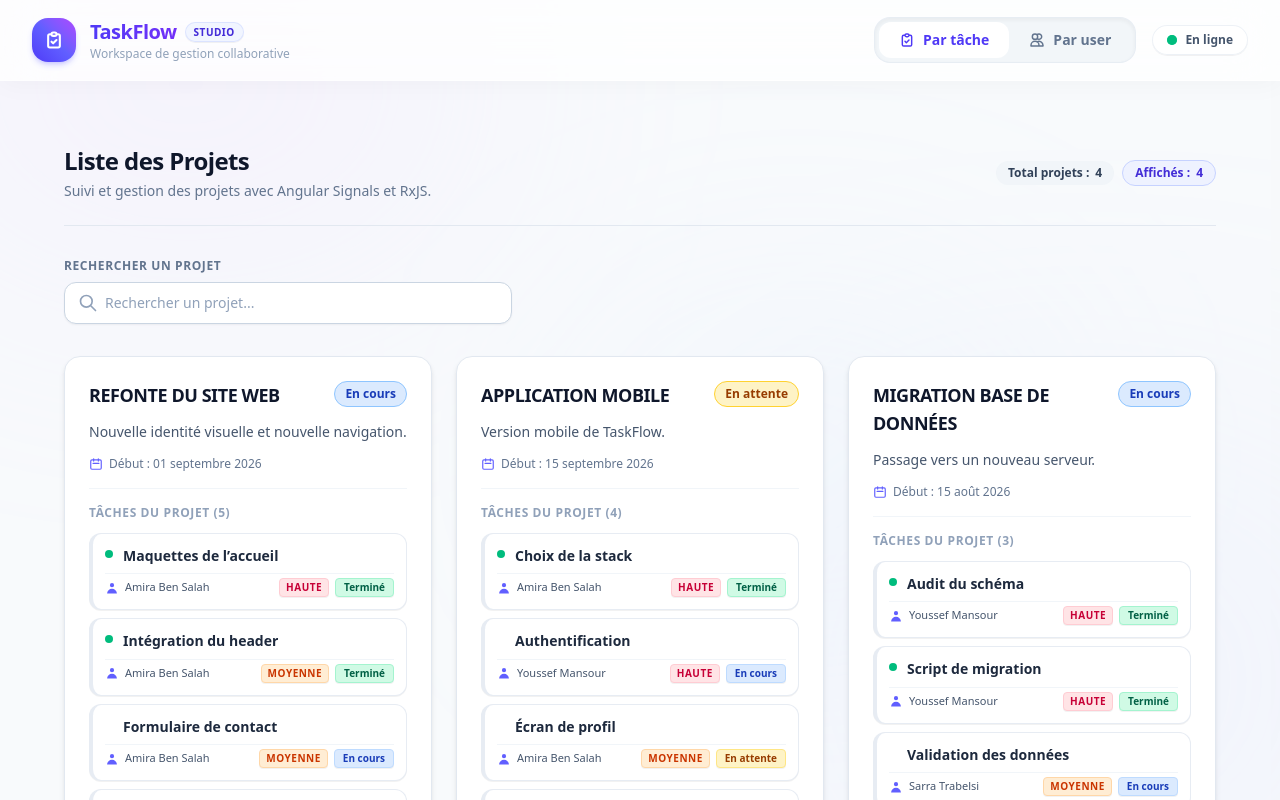
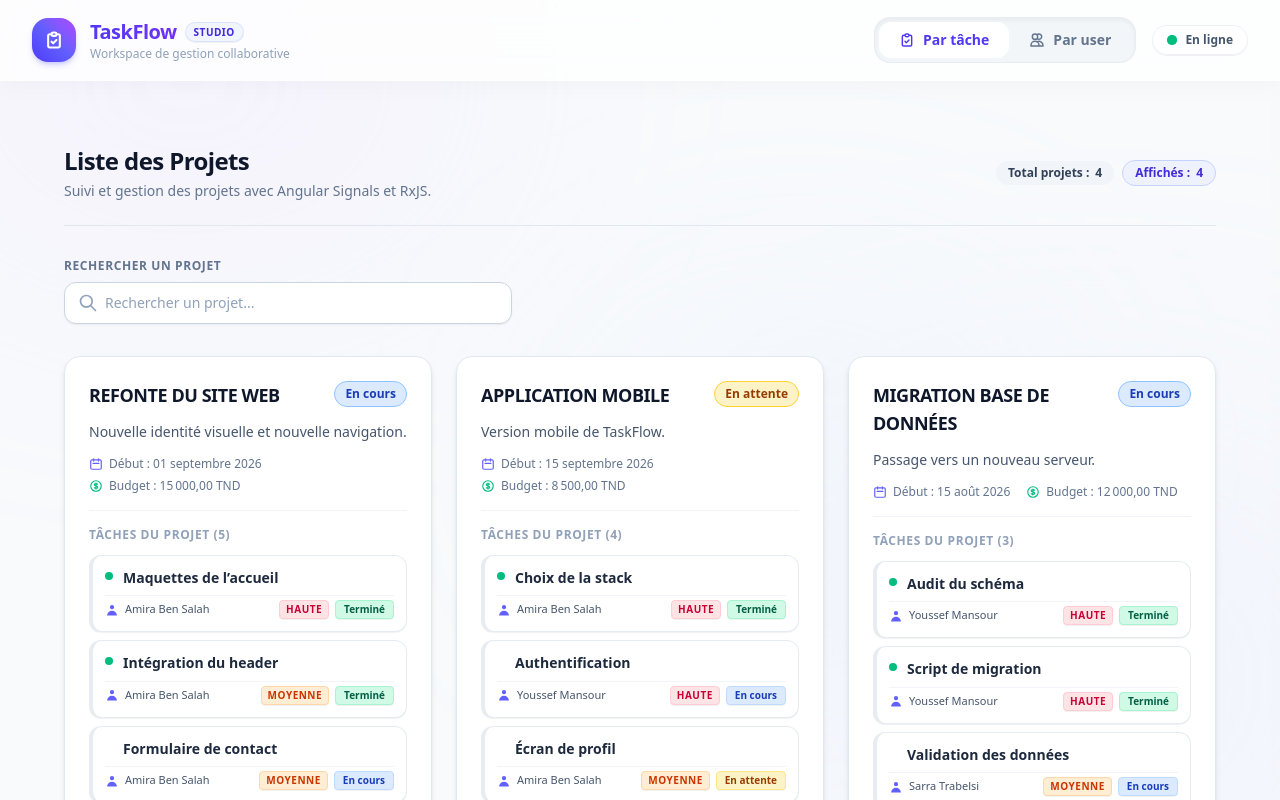
Before and after one commit to omarsafi3/tp_front, an Angular app in the folder TaskFlow/: page / in a window 1280 px wide. Shown: the top 800 px of the page. Built offline with nearby package versions, Linux system fonts and the light colour scheme.

Commit message:
feat(projects): display project budget formatted with currency pipe in TND

```diff
--- a/TaskFlow/src/app/features/projects/components/project-card/project-card.html
+++ b/TaskFlow/src/app/features/projects/components/project-card/project-card.html
@@ -27,15 +27,26 @@
       {{ project().description }}
     </p>
 
-    <!-- Affichage de la date de début avec le pipe date -->
+    <!-- Métadonnées du projet : Date de début (date) et Budget (currency) -->
+    <div class="flex flex-wrap items-center gap-x-4 gap-y-1.5 text-xs text-slate-500 mb-4 font-medium">
       @if (project().startDate) {
-      <div class="flex items-center gap-1.5 text-xs text-slate-500 mb-4 font-medium">
+        <div class="flex items-center gap-1.5">
           <svg xmlns="http://www.w3.org/2000/svg" class="w-3.5 h-3.5 text-indigo-500 shrink-0" fill="none" viewBox="0 0 24 24" stroke="currentColor">
             <path stroke-linecap="round" stroke-linejoin="round" stroke-width="2" d="M8 7V3m8 4V3m-9 8h10M5 21h14a2 2 0 002-2V7a2 2 0 00-2-2H5a2 2 0 00-2 2v12a2 2 0 002 2z" />
           </svg>
           <span>Début : {{ project().startDate | date:'dd MMMM y' }}</span>
         </div>
       }
+
+      @if (project().budget !== undefined) {
+        <div class="flex items-center gap-1.5">
+          <svg xmlns="http://www.w3.org/2000/svg" class="w-3.5 h-3.5 text-emerald-500 shrink-0" fill="none" viewBox="0 0 24 24" stroke="currentColor">
+            <path stroke-linecap="round" stroke-linejoin="round" stroke-width="2" d="M12 8c-1.657 0-3 .895-3 2s1.343 2 3 2 3 .895 3 2-1.343 2-3 2m0-8c1.11 0 2.08.402 2.599 1M12 8V7m0 1v8m0 0v1m0-1c-1.11 0-2.08-.402-2.599-1M21 12a9 9 0 11-18 0 9 9 0 0118 0z" />
+          </svg>
+          <span>Budget : {{ project().budget | currency:'TND':'code':'1.2-2' }}</span>
+        </div>
+      }
+    </div>
 
     <!-- Partie 6.3 : Input entre composants - transmission des tâches à TaskList -->
     <div class="pt-4 border-t border-slate-100">
```
Lines whose indentation alone changed are shown as unchanged.
